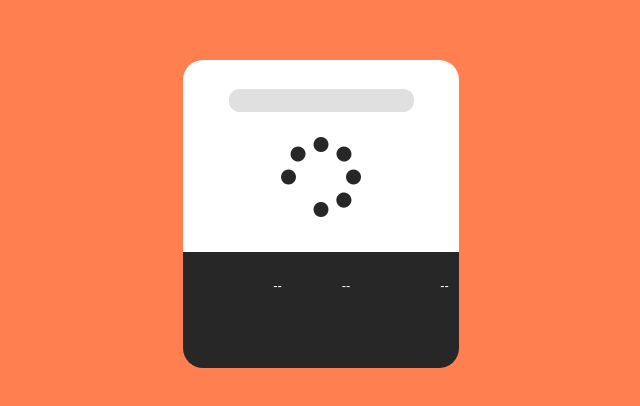
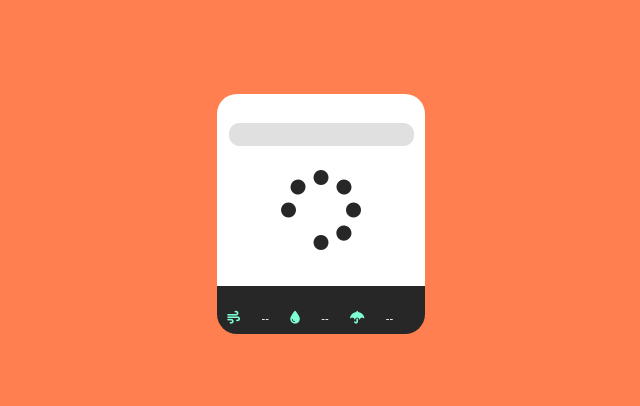
Before and after one commit to twistedboxes/weatherapp, a plain HTML site: page index.html in a window 1280 px wide. Shown: the part 186-592 px from the top of the page, without its empty margins (319-959 px from the left). Drawn offline with Linux system fonts and the light colour scheme.

Commit message:
Add last row icons styling

```diff
--- a/style.css
+++ b/style.css
@@ -49,6 +49,7 @@ body {
 .last-row {
     display: flex;
     margin: 0 auto;
+    justify-content: center;
 }
 
 .mid-sect {
@@ -70,9 +71,9 @@ body {
 .last-row p {
     display: flex;
     justify-content: center;
-    text-align: center;
+    text-align: left;
     width: 100%;
-    font-size: 0.8em;
+    font-size: 0.7em;
 }
 
 
@@ -95,3 +96,10 @@ body {
     border-style: none;
     padding: 0.3em;
 }
+
+.last-row i {
+    color: aquamarine;
+    font-size: 0.8em;
+    margin: 0;
+    padding: 0;
+}
```
